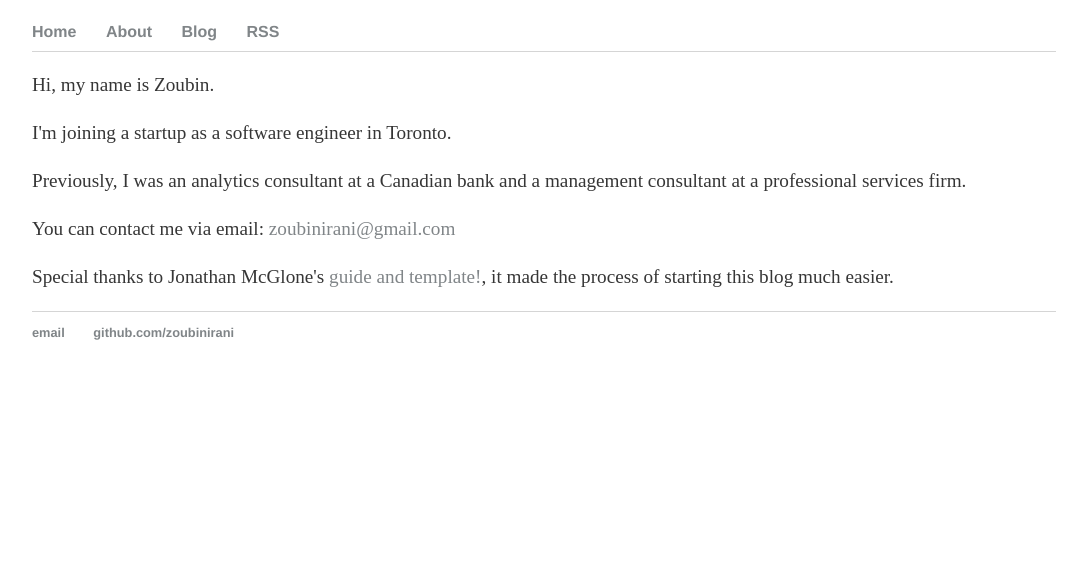
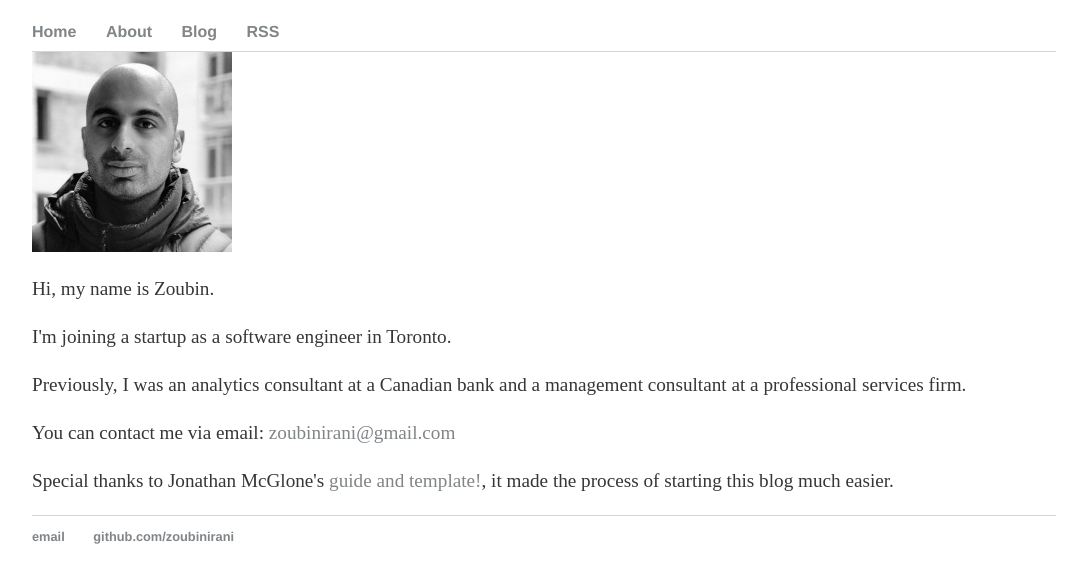
Before and after one commit to zoubinirani/zoubinirani.github.io, a Jekyll site: the page built from about/index.html, in a window 1280 px wide. Shown: the top 583 px of the page, without its empty margins (96-1183 px from the left). Built offline with Jekyll 4.4.1, drawn with Linux system fonts in a browser that asks for light colours.

Commit message:
added photo

```diff
--- a/about/index.html
+++ b/about/index.html
@@ -2,6 +2,8 @@
 layout: default
 title: About Me | Zoubin Irani
 ---
+<img src="../static/img/zoubin.jpg" alt="Zoubin Irani">
+<br>
 <div class="container">
 <p>Hi, my name is Zoubin.</p>
 
```
Also changed, not shown: static/img/zoubin.jpg (added).
